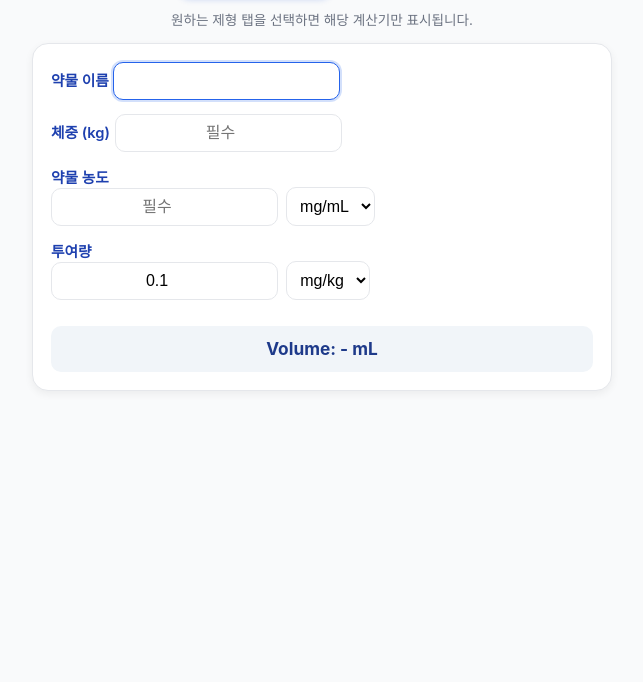
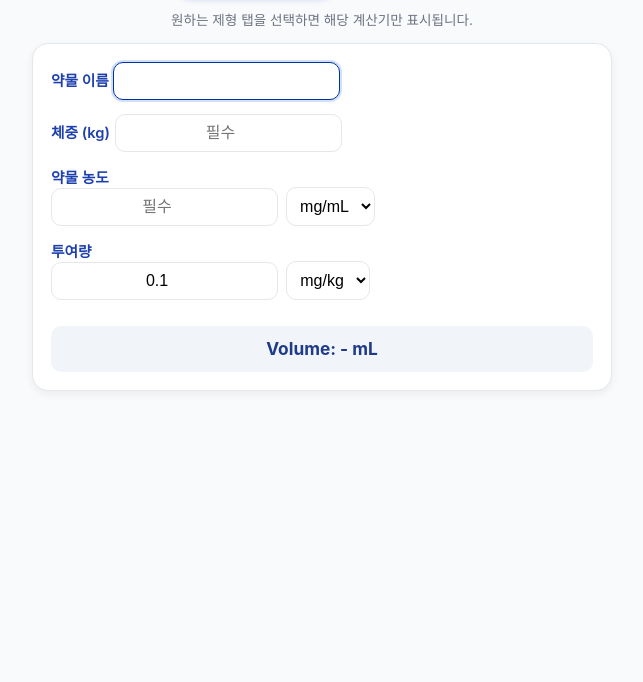
Before and after one commit to hodewdew-creator/general_drug_calculator, a plain HTML site: page index.html in a window 1280 px wide. Shown: the part 118-800 px from the top of the page, without its empty margins (318-961 px from the left). Drawn offline with Linux system fonts and the light colour scheme.

Commit message:
Update index.html

```diff
--- a/index.html
+++ b/index.html
@@ -5,7 +5,7 @@
   <meta name="viewport" content="width=device-width, initial-scale=1.0, maximum-scale=1.0, user-scalable=no" />
   <title>범용 약물 용량 계산기</title>
   <style>
-    :root{ --blue:#2563eb; --bg:#f9fafb; --card:#fff; --border:#e5e7eb; --muted:#6b7280; --ink:#111827; --accent:#fbbf24 }
+    :root{ --blue:#003399; --bg:#f9fafb; --card:#fff; --border:#e5e7eb; --muted:#6b7280; --ink:#111827; --accent:#fbbf24 }
     *{box-sizing:border-box}
     body{font-family:-apple-system,BlinkMacSystemFont,Segoe UI,Roboto,Helvetica,Arial,sans-serif;margin:0;background:var(--bg);color:var(--ink);padding:24px}
     h2{margin:0 0 16px;font-size:1.45rem;color:var(--blue);text-align:center;display:flex;align-items:center;justify-content:center;gap:8px}
```
